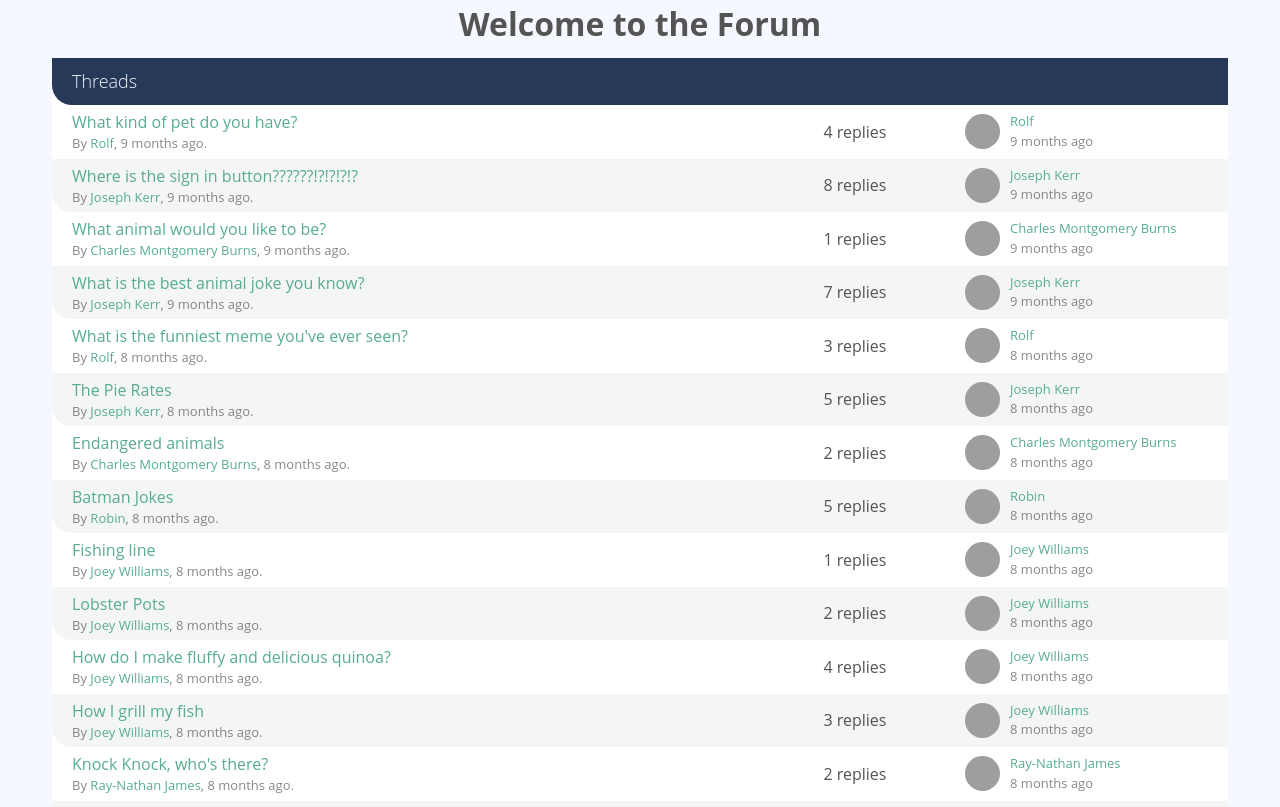
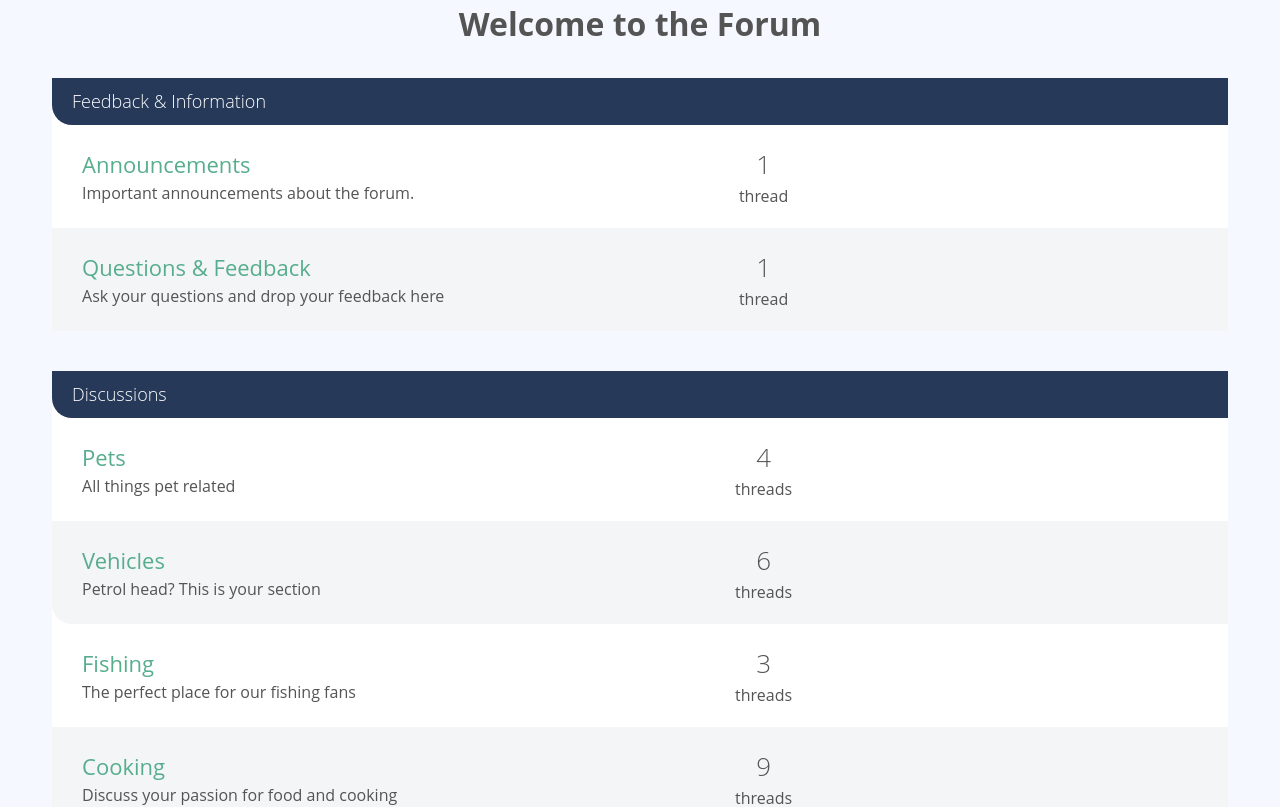
Before and after one commit to RRR777/vuejs, a Vue app: page / in a window 1280 px wide. Shown: the top 807 px of the page. Built offline with nearby package versions, Linux system fonts and the light colour scheme; grey boxes are pictures that could not be loaded.

Commit message:
create Forum and Categories

```diff
--- /dev/null
+++ b/src/components/CategoryList.vue
@@ -0,0 +1,38 @@
+<template>
+  <ForumList
+    v-for="category in categories"
+    :key="category.id"
+    :forums="getForumsForCategory(category)"
+    :title="category.name"
+    :category-id="category.id"
+    />
+</template>
+
+<script>
+import ForumList from '@/components/ForumList'
+import sourceData from '@/data.json'
+export default {
+name: "CategoryList",
+  components: {
+    ForumList
+  },
+  props: {
+    categories: {
+      required: true,
+      type: Array
+    },
+    title: {
+      type: String
+    }
+  },
+  methods: {
+    getForumsForCategory(category) {
+      return sourceData.forums.filter(forum => forum.categoryId === category.id)
+    }
+  }
+}
+</script>
+
+<style scoped>
+
+</style>
--- /dev/null
+++ b/src/components/ForumList.vue
@@ -0,0 +1,65 @@
+<template>
+  <div class="col-full">
+    <div class="forum-list">
+      <h2 class="list-title">
+        <router-link v-if="categoryId" :to="{name: 'Category', params: {id: categoryId}}">{{ title }}</router-link>
+        <span v-else>{{ title }}</span>
+      </h2>
+
+      <div class="forum-listing" v-for="forum in forums" :key="forum.id">
+        <div class="forum-details">
+          <router-link
+            :to="{name: 'Forum', params: {id: forum.id}} "
+            class="text-xlarge"
+          >
+            {{ forum.name }}
+          </router-link>
+          <p>{{ forum.description }}</p>
+        </div>
+
+
+        <div class="threads-count">
+          <p>
+            <span class="count">{{ forum.threads?.length }}</span>
+            {{ forumThreadsWord(forum)}}
+          </p>
+        </div>
+
+        <div class="last-thread"></div>
+      </div>
+    </div>
+  </div>
+</template>
+
+<script>
+export default {
+name: "ForumList",
+  props: {
+    forums: {
+      required: true,
+      type: Array
+    },
+    title: {
+      type: String,
+      default: 'Forums'
+    },
+    categoryId: {
+      required: false,
+      type: String
+    }
+  },
+  methods: {
+    forumThreadsWord(forum) {
+      if (forum.threads?.length) {
+        return forum.threads.length > 1 ? 'threads' : 'thread'
+      } else {
+        return 'no threads'
+      }
+    }
+  }
+}
+</script>
+
+<style scoped>
+
+</style>
--- /dev/null
+++ b/src/pages/Category.vue
@@ -0,0 +1,39 @@
+<template>
+  <h1>{{ category.name }}</h1>
+  <ForumList
+    :title="category.name"
+    :forums="getForumsForCategory(category)"
+    />
+</template>
+
+<script>
+import ForumList from '@/components/ForumList'
+import sourceData from '@/data.json'
+
+export default {
+name: "Category",
+  components: {
+    ForumList
+  },
+  props: {
+    id: {
+      required: true,
+      type: String
+    }
+  },
+  computed: {
+    category () {
+      return sourceData.categories.find(category => category.id === this.id)
+    }
+  },
+  methods: {
+    getForumsForCategory(category) {
+      return sourceData.forums.filter(forum => forum.categoryId === category.id)
+    }
+  }
+}
+</script>
+
+<style scoped>
+
+</style>
--- a/src/pages/Home.vue
+++ b/src/pages/Home.vue
@@ -1,19 +1,19 @@
 <template>
  <h1>Welcome to the Forum</h1>
-  <ThreadList :threads="threads"/>
+  <CategoryList :categories="categories"/>
 </template>
 
 <script>
-import ThreadList from '@/components/ThreadList'
+import CategoryList from '@/components/CategoryList'
 import sourceData from '@/data.json'
 
 export default {
   components: {
-    ThreadList
+    CategoryList
   },
   data() {
     return {
-      threads: sourceData.threads,
+      categories: sourceData.categories,
     }
   },
 }
--- a/src/router/index.js
+++ b/src/router/index.js
@@ -1,16 +1,22 @@
 import Home from "@/pages/Home";
-// import * as VueRouter from 'vue-router'
-import { createRouter, createWebHistory } from 'vue-router'
 import ThreadShow from "@/pages/ThreadShow";
 import NotFound from "@/pages/NotFound";
+import Forum from "@/pages/Forum";
+import Category from "@/pages/Category";
+import { createRouter, createWebHistory } from 'vue-router'
 import sourceData from '@/data.json'
-import Forum from "@/pages/Forum";
 
 const routes = [
     {
         path: '/',
         name: 'Home',
         component: Home
+    },
+    {
+        path: '/category/:id',
+        name: 'Category',
+        component: Category,
+        props: true
     },
     {
         path: '/forum/:id',
```
